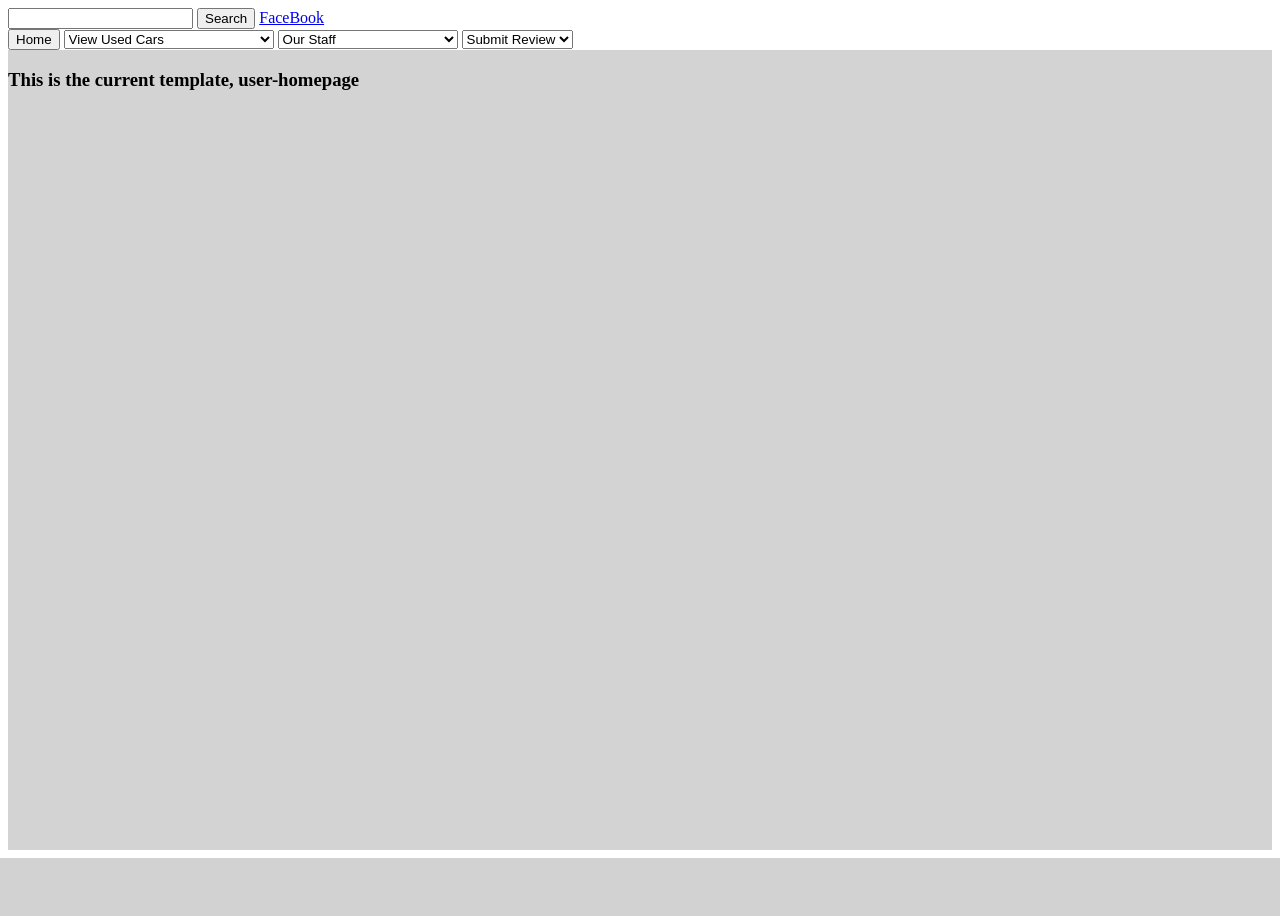
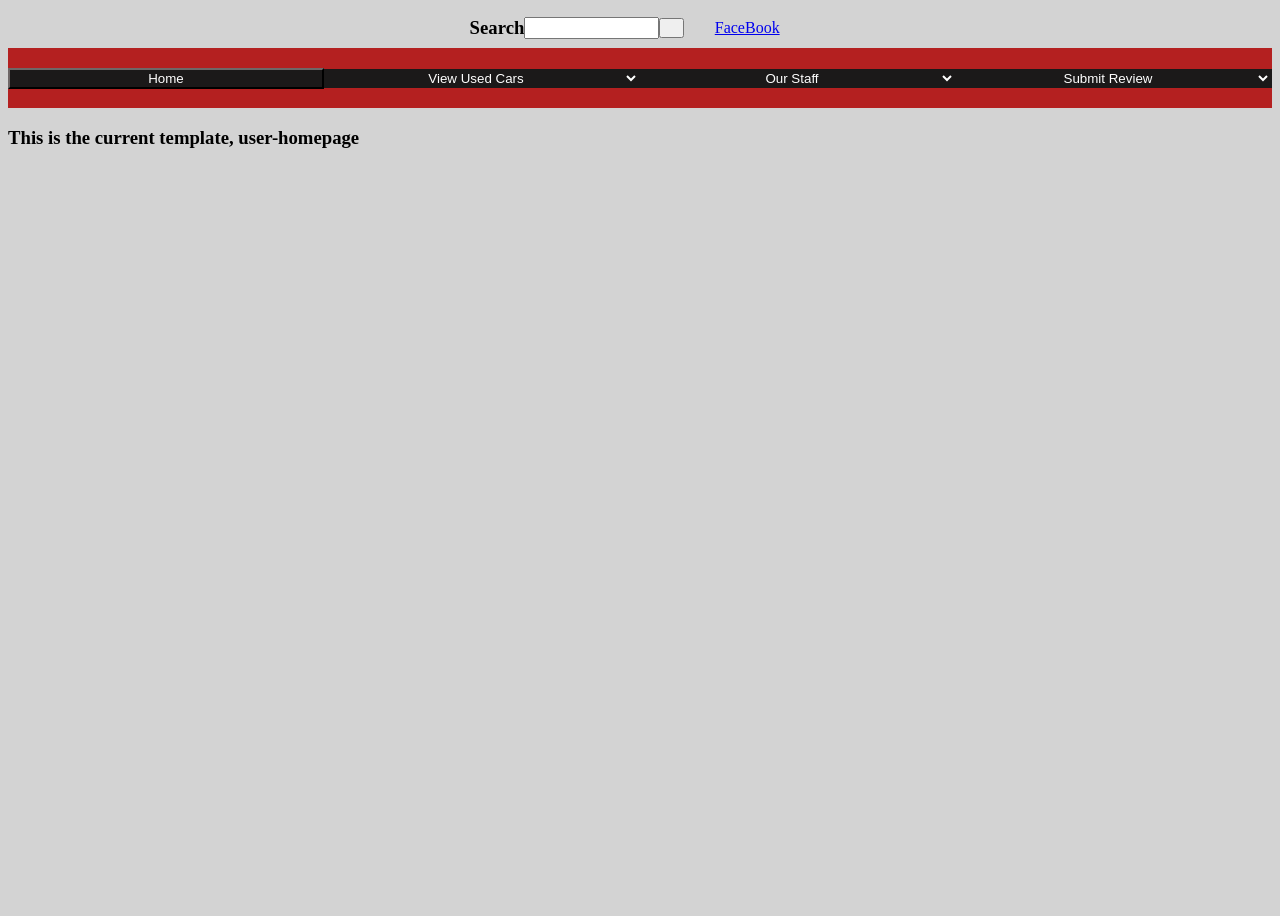
Before and after one commit to JustinBrubaker7/Dealership, a Node server app: page /user/ in a window 1280 px wide. Before the commit the page ends 858 px from the top, so only its background shows below. Run offline with Node 20, Linux system fonts and the light colour scheme; some libraries are stand-ins or nearby versions.

Commit message:
Adding changes to the styling

```diff
--- a/package.json
+++ b/package.json
@@ -3,6 +3,7 @@
   "version": "1.0.0",
   "main": "server.js",
   "scripts": {
+    "dev": "nodemon server.js",
     "test": "echo \"Error: no test specified\" && exit 1",
     "start": "node server.js"
   },
@@ -15,6 +16,7 @@
     "express": "^4.17.1",
     "express-handlebars": "^5.2.0",
     "mysql2": "^2.2.5",
+    "nodemon": "^2.0.7",
     "sequelize": "^6.3.5"
   },
   "devDependencies": {},
--- a/public/css/userpage.css
+++ b/public/css/userpage.css
@@ -1,6 +1,82 @@
 body {
   display: flex;
   flex-direction: column;
+  background-color: lightgray;
+}
+
+header {
+  display: flex;
+  width: 100%;
+  flex-direction: column;
+}
+
+#search-input {
+  width: 10%;
+  height: 40%;
+}
+
+#search-button {
+  height: 50%;
+  width: 2%;
+}
+
+#facebook-link {
+  width: 10%;
+  text-align: center;
+}
+
+.header-top {
+  display: flex;
+  flex-direction: row;
+  height: 40px;
+  justify-content: center;
+  align-items: center;
+}
+
+.header-bar {
+  display: flex;
+  flex-direction: row;
+  background-color: rgb(180, 32, 32);
+  height: 60px;
+  align-items: center;
+  justify-content: space-evenly;
+}
+
+#home-button {
+  width: 25%;
+  color: white;
+  background-color: rgb(27, 25, 25);
+  border-color: rgb(27, 25, 25);
+}
+
+#inventory-select {
+  width: 25%;
+  text-align: center;
+  color: white;
+  background-color: rgb(27, 25, 25);
+  border-color: rgb(27, 25, 25);
+}
+
+#aboutus-select {
+  width: 25%;
+  text-align: center;
+  color: white;
+  background-color: rgb(27, 25, 25);
+  border-color: rgb(27, 25, 25);
+}
+
+#review-select {
+  width: 25%;
+  text-align: center;
+  color: white;
+  background-color: rgb(27, 25, 25);
+  border-color: rgb(27, 25, 25);
+}
+
+.car-image {
+  border-color: white;
+  border-width: 10px;
+  border-style: solid;
 }
 
 .car-container {
@@ -8,21 +84,27 @@ body {
   flex-direction: column;
 }
 
+.car-title {
+  display: flex;
+  flex-direction: column;
+  font-size: 20px;
+  margin: 1%;
+}
+
 .car-holder {
   display: flex;
   flex-direction: row;
-}
-
-.car-image-holder {
 }
 
 .car-info-holder {
   display: flex;
   flex-direction: column;
   align-items: stretch;
+  margin: 1%;
 }
 
 .car-price-holder {
   display: flex;
   flex-direction: row;
+  margin: 1%;
 }
--- a/seeds/carData.json
+++ b/seeds/carData.json
@@ -7,8 +7,8 @@
         "model": "428i",
         "car_year": "2015",
         "trim": "Gran Coupe",
-        "price": "20995.00",
-        "mileage": "22.397",
+        "price": "20,995.00",
+        "mileage": "22,397",
         "vin": "WBA4A9C57FGL8",
         "condition_of_car": "used",
         "image": "https://invimg2.autofunds.net/InventoryImages/2021/05/08/3550_1827794_14642927_4294608292021.jpg",
@@ -22,11 +22,26 @@
         "model": "Cruze",
         "car_year": "2017",
         "trim": "LT",
-        "price": "12995.00",
-        "mileage": "86.261",
+        "price": "12,995.00",
+        "mileage": "86,261",
         "vin": "1G1BE5SM3H7100693",
         "condition_of_car": "used",
         "image": "https://invimg2.autofunds.net/InventoryImages/2021/04/21/3550_1815224_36863560_821821212021.jpg",
         "sold": false
+    },
+    {
+        "id": 3,
+        "color": "Mosaic Black Metallic",
+        "interior_color": "Jet Black Cloth",
+        "make": "Cheverolet",
+        "model": "Malibu",
+        "car_year": "2016",
+        "trim": "LT",
+        "price": "15,995.00",
+        "mileage": "80,127",
+        "vin": "1G1ZE5ST4GF293155",
+        "condition_of_car": "used",
+        "image": "https://invimg2.autofunds.net/InventoryImages/2021/05/08/3550_1822322_12045380_871308072021.jpg",
+        "sold": false
     }
 ]
--- a/server.js
+++ b/server.js
@@ -22,3 +22,5 @@ app.use(routes);
 sequelize.sync({ force: false }).then(() => {
   app.listen(PORT, () => console.log("Now listening"));
 });
+
+// To use nodemon use npm run dev
--- a/views/layouts/user-main.handlebars
+++ b/views/layouts/user-main.handlebars
@@ -11,11 +11,15 @@
 
 <body>
     <header>
-        <input type="text">
-        <button>Search</button>
-        <a href="https://facebook.com">FaceBook</a>
-        <section>
-            <Button>Home</Button>
+        <section class="header-top">
+            <h3>Search</h3>
+            <input id="search-input" type="text">
+            <button id="search-button"></button>
+            <a id="facebook-link" href="https://facebook.com">FaceBook</a>
+        </section>
+
+        <section class="header-bar">
+            <Button id="home-button">Home</Button>
             <select name="inventory" id="inventory-select">
                 <option value="">View Used Cars</option>
                 <option value="">View Featured Cars</option>
```
Also changed, not shown: models/car.js (+2 -6 lines), views/user-inventory.handlebars (+5 -3 lines), 1 other file.
